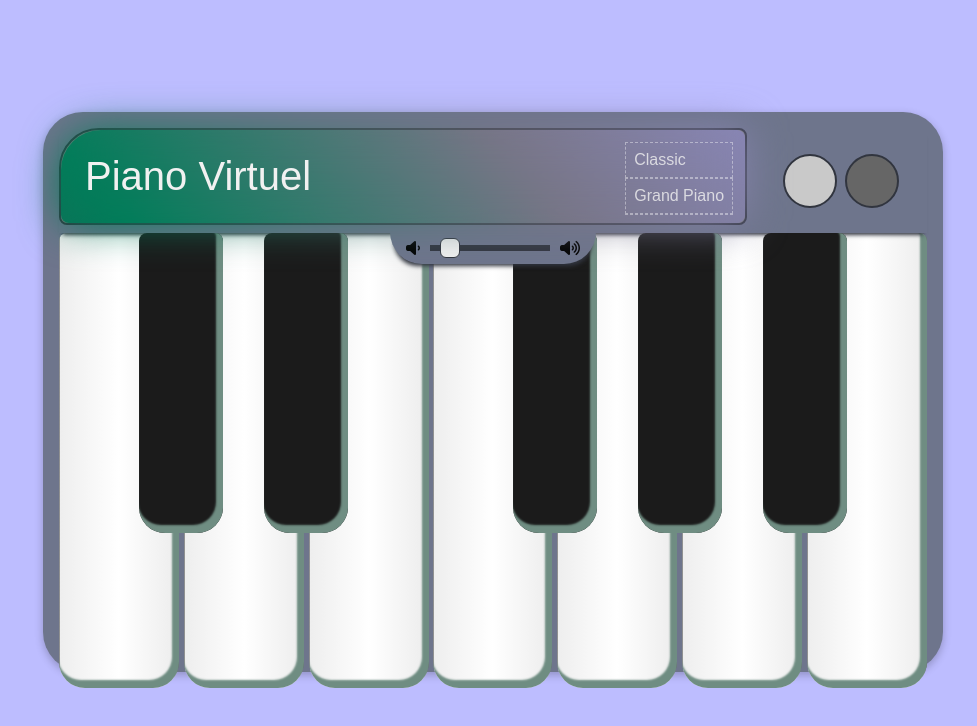
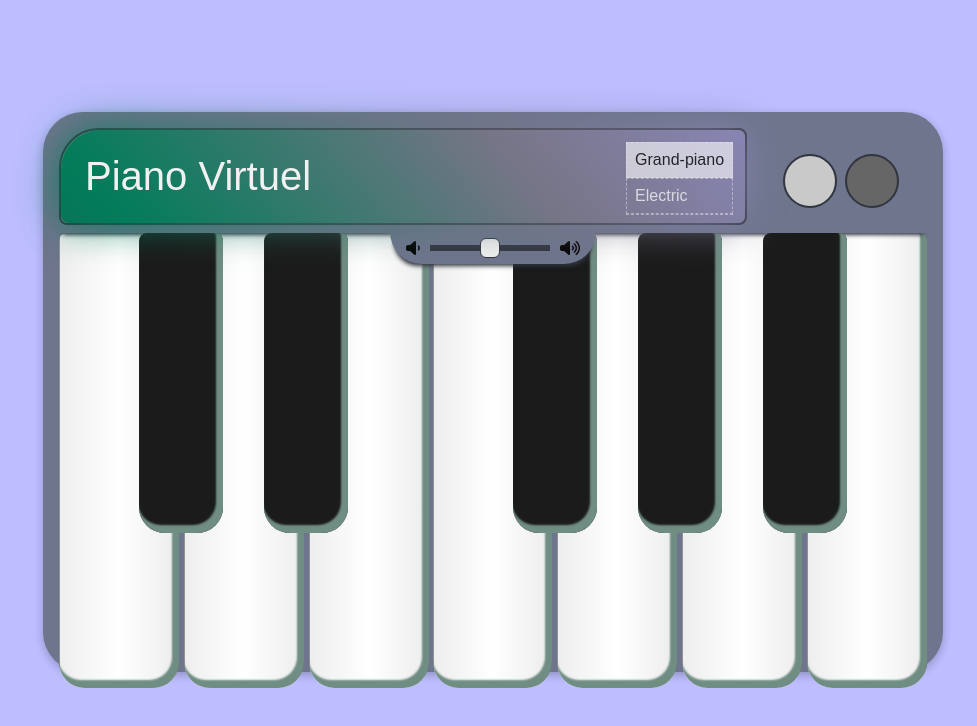
Before and after one commit to Dodeun/Projet1-PianoVirtuel-Bruno-Jordan, a website: page index.html in a window 1280 px wide. Shown: the whole page, without its empty margins (147-1124 px from the left). Drawn offline with Linux system fonts and the light colour scheme; a web font is replaced by a local one.

Commit message:
Gestion choix de piano OK

```diff
--- a/index.html
+++ b/index.html
@@ -23,26 +23,22 @@
 						<h1 class="brand__title">Piano Virtuel</h1>
 					</div>
 					<form id="piano-type">
-
-						<label>
-							<input type="radio" name="piano" value="classic" checked />
-							Classic
-						</label>
-
-						<label>
-							<input type="radio" name="piano" value="grand-piano" checked />
-							Grand Piano
-						</label>
-
-						<label>
-							<input type="radio" name="piano" value="electric" />
-							Electric
-						</label>
-
-						<label>
-							<input type="radio" name="piano" value="rhodes" />
-							Rhodes
-						</label>
+						<div class="piano-type__container">
+							<input id="piano-grand-piano" type="radio" name="piano" value="grand-piano" checked/>
+							<label for="piano-grand-piano" class="piano-type__choice">Grand-piano</label>
+						</div>
+						<div class="piano-type__container">
+							<input id="piano-electric" type="radio" name="piano" value="electric"/>
+							<label for="piano-electric" class="piano-type__choice">Electric</label>
+						</div>
+						<div class="piano-type__container">
+							<input id="piano-rhodes" type="radio" name="piano" value="rhodes"/>
+							<label for="piano-rhodes" class="piano-type__choice">Rhodes</label>
+						</div>
+						<div class="piano-type__container">
+							<input id="piano-classic" type="radio" name="piano" value="classic"/>
+							<label for="piano-classic" class="piano-type__choice">Classic</label>
+						</div>
 					</form>
 				</div>
 				<!-- Partie avec les boutons -->
@@ -73,8 +69,8 @@
 							id="volume"
 							min="0"
 							max="1"
-							step="0.1"
-							value="0.1"
+							step="0.05"
+							value="0.5"
 						/>
 					</form>
 					<i class="fa-solid fa-volume-high"></i>
--- a/script.js
+++ b/script.js
@@ -1,13 +1,15 @@
 /* const */
 const keyboard = document.querySelector(".keyboard"); // On recupere le piano dans le DOM
 const keysArray = document.querySelectorAll(".key"); // On recupere les touches de pianos dans le DOM
+const pianosList = document.querySelectorAll('input[name="piano"]');
 const recordBtn = document.querySelector(".controls__record"); // On recupere le bouton record dans le DOM
 const playBtn = document.querySelector(".controls__play"); // On recupere le bouton play dans le DOM
 const volumeSlider = document.querySelector("#volume"); // On recupere le slider dans le DOM
 const shortcutBtn = document.querySelector(".shortcut__btn"); // on recupere le bouton des raccourcis clavier dans le DOM
 const shortcutInfoList = document.querySelectorAll(".key__shortcut"); // on recupere les span contennant l'information des raccourcis clavier
+const pianoChecked = document.querySelector('input[name="piano"]:checked');
 
-const pianoPath = "assets/sounds/grand-piano";
+let pianoPath = `assets/sounds/${pianoChecked.value}`;
 const audioObject = {};
 const keysObject = {};
 const recordObject = {};
@@ -100,6 +102,15 @@ volumeSlider.addEventListener("mouseup", (e) => {
 });
 
 // Gestion choix piano
+for (const pianoType of pianosList) {
+	pianoType.addEventListener("click", () => {
+		const newPiano = `assets/sounds/${pianoType.value}`;
+		if (newPiano !== pianoPath) {
+			pianoPath = newPiano;
+			prepareNotes(pianoPath, pianoVolume, keysArray);
+		}
+	});
+}
 
 // Gestion raccourcis clavier
 shortcutBtn.addEventListener("click", () => {
@@ -120,8 +131,6 @@ function setupRecordBtn() {
 			startTimeOfRecording = performance.now();
 			playBtn.disabled = true;
 		} else {
-			console.log("Fin d'enregistrement:");
-			console.log(recordObject);
 			playBtn.disabled = false;
 		}
 	});
@@ -144,7 +153,6 @@ function recordPlayedKey(clickedNote) {
 // Gestion playback
 function playback(record) {
 	recordTimeLength = 0;
-	console.log(record);
 	for (const note in record) {
 		for (const noteTime of record[note]) {
 			delayNote(note, noteTime);
@@ -153,7 +161,6 @@ function playback(record) {
 			}
 		}
 	}
-	console.log(recordTimeLength);
 }
 
 // Gestion note delay
@@ -184,7 +191,6 @@ playBtn.addEventListener("click", () => {
 		playback(recordObject);
 		lockPlay(recordTimeLength);
 	}
-	console.log(playingRecord);
 });
 
 // Animation des touches
--- a/styles.css
+++ b/styles.css
@@ -141,15 +141,17 @@ body {
 	scrollbar-width: none;
 }
 
-#piano-type label {
+.piano-type__choice {
+	display: block;
 	position: relative;
 	cursor: pointer;
 	border: 1px dashed rgba(255, 255, 255, 0.5);
 	padding: var(--spacing-primary);
 }
 
-#piano-type .active {
-	background-color: rgba(255, 255, 255, 0.3);
+input[type="radio"]:checked + label {
+	background-color: rgba(255, 255, 255, 0.75);
+	color: var(--color-dark);
 }
 
 #piano-type input[type="radio"] {
```
